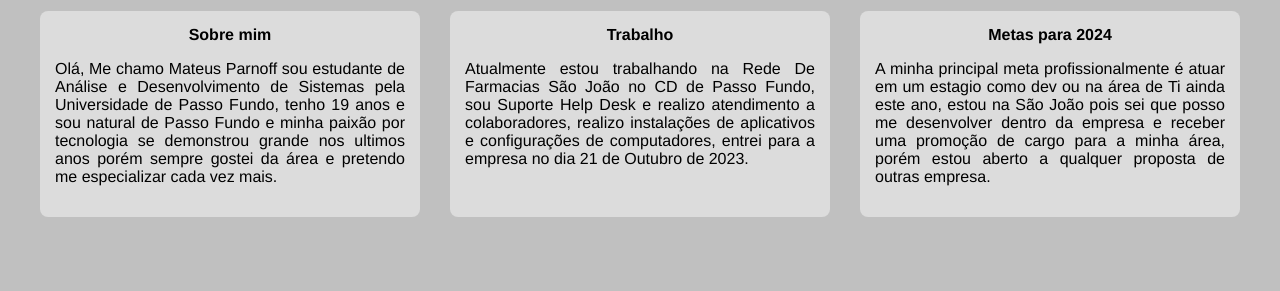
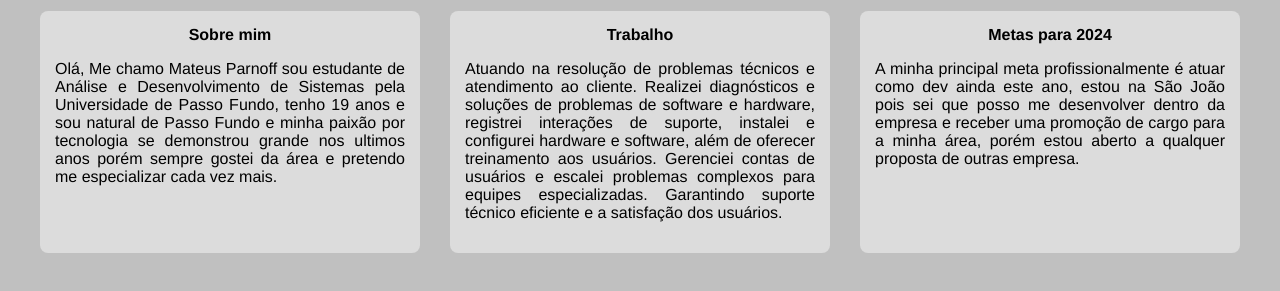
Before and after one commit to 1MateusParnoff/1MateusParnoff.github.io, a plain HTML site: page index.html in a window 1280 px wide. Shown: the part 467-758 px from the top of the page. Drawn offline with nearby package versions, Linux system fonts and the light colour scheme.

Commit message:
Add files via upload
Novas atualizações para informações pessoais

```diff
--- a/index.html
+++ b/index.html
@@ -48,12 +48,14 @@
 
             <div id="trabalho" >
             <strong><p id="tituloT" >Trabalho</p></strong>
-            <p id="textoT" >Atualmente estou trabalhando na Rede De Farmacias São João no CD de Passo Fundo, sou Suporte Help Desk e realizo atendimento a colaboradores, realizo instalações de aplicativos e configurações de computadores, entrei para a empresa no dia 21 de Outubro de 2023. </p>
+            <p id="textoT" >Atuando na resolução de problemas técnicos e atendimento ao cliente. Realizei diagnósticos e soluções de problemas de software e
+                hardware, registrei interações de suporte, instalei e configurei hardware e software, além de oferecer treinamento aos usuários. Gerenciei contas
+                de usuários e escalei problemas complexos para equipes especializadas. Garantindo suporte técnico eficiente e a satisfação dos usuários.</p>
             </div>
 
             <div id="metas" >
             <strong><p id="tituloM" >Metas para 2024</p></strong>
-            <p id="textoM" > A minha principal meta profissionalmente é atuar em um estagio como dev ou na área de Ti ainda este ano, estou na São João pois sei que posso me desenvolver dentro da empresa e receber uma promoção de cargo para a minha área, porém estou aberto a qualquer proposta de outras empresa. </p>
+            <p id="textoM" > A minha principal meta profissionalmente é atuar como dev ainda este ano, estou na São João pois sei que posso me desenvolver dentro da empresa e receber uma promoção de cargo para a minha área, porém estou aberto a qualquer proposta de outras empresa. </p>
             </div>
         </section>
 
```
